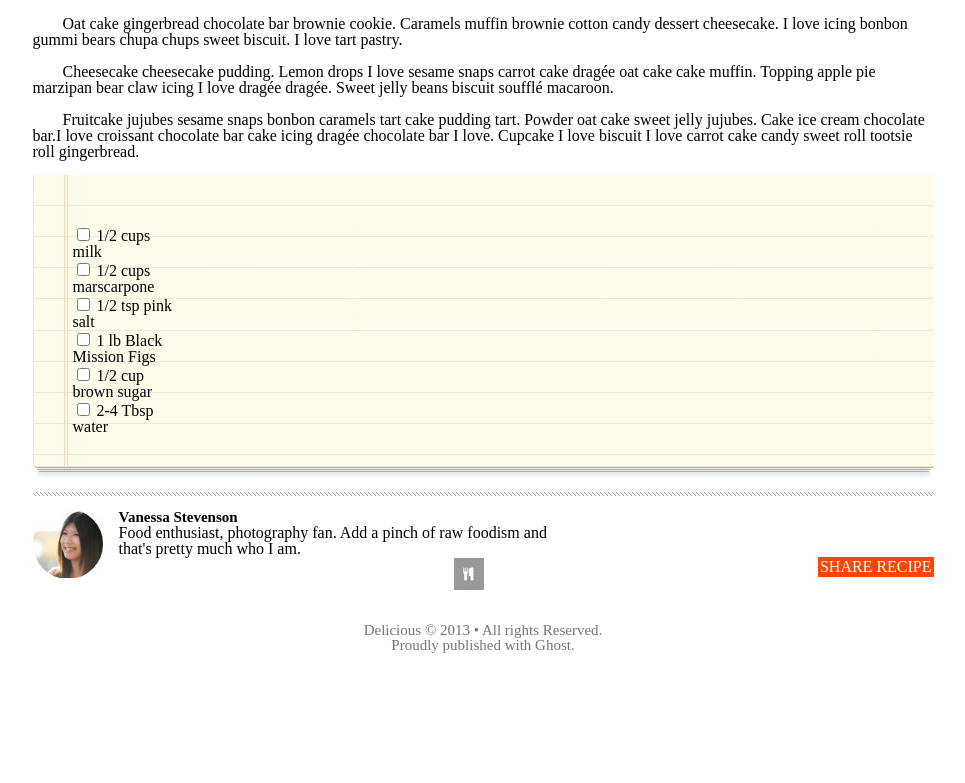
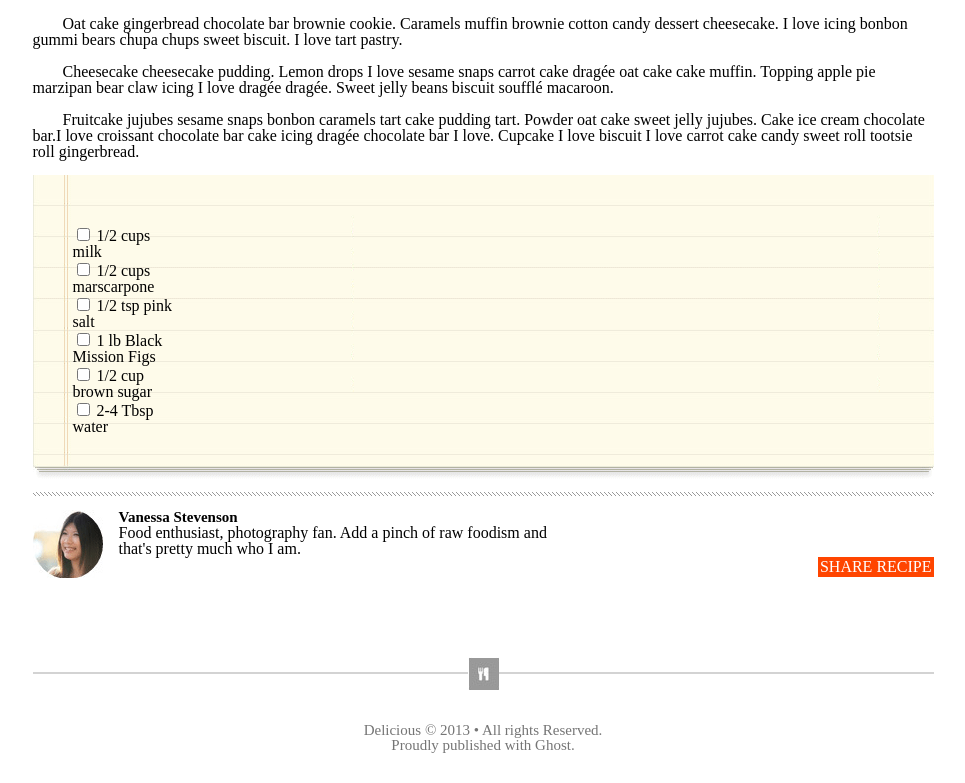
Before and after one commit to selmaT273/chocolate-pizza, a plain HTML site: page index.html in a window 1280 px wide. Shown: the part 868-1651 px from the top of the page, without its empty margins (157-1122 px from the left). Before the commit the page ends 1551 px from the top, so only its background shows below. Drawn offline with Linux system fonts and the light colour scheme.

Commit message:
added line that goes through bottom logo

```diff
--- a/style.css
+++ b/style.css
@@ -5,6 +5,7 @@
 header {
     margin-bottom: 30px;
 }
+
 hr{
    height: 10px;
     background: url("img/hr-img.png") repeat-x;
@@ -67,14 +68,18 @@ h1 {
 
 }
 
-
 footer {
     text-align: center;
     color: #757575;
     font-size: 15px;
     height: 50px;
+    margin-top: 100px;
+    margin-bottom: 100px;
+    border-bottom: 2px solid lightgray;
+    height: 15px;
 
 }
+
 .footerImage {
     text-align: center;
     position: relative;
```
